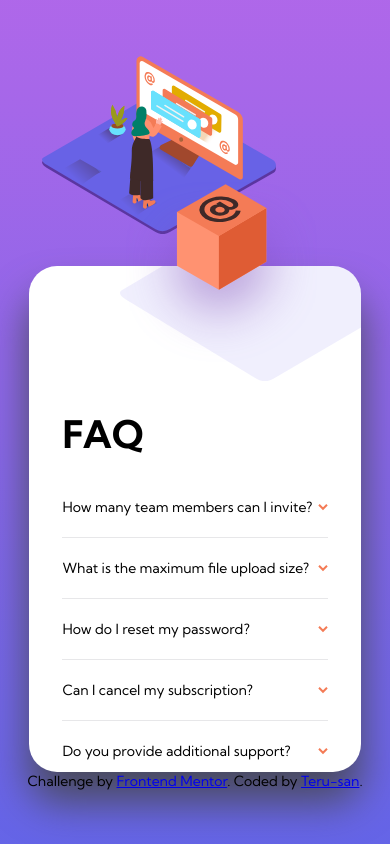
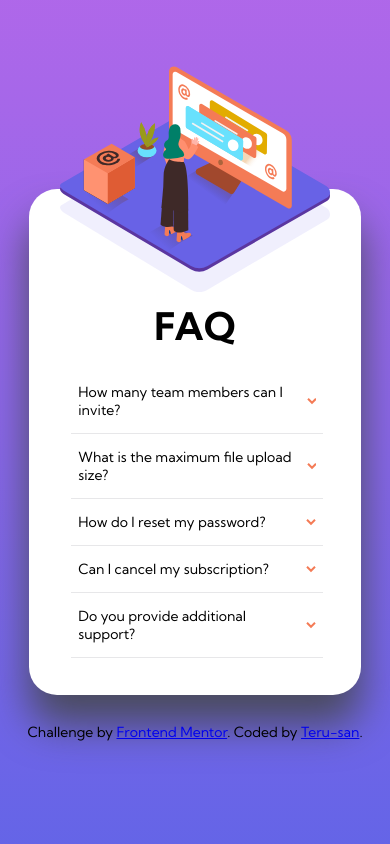
Before and after one commit to EstelleRoges/FrontendMentor-FAQ-component, a plain HTML site: page index.html in a window 390 px wide. Drawn offline with Linux system fonts and the light colour scheme.

Commit message:
design done

```diff
--- a/index.html
+++ b/index.html
@@ -20,10 +20,14 @@
     <img class="littleBox" src="images/illustration-box-desktop.svg" alt="littleBox">
     <div class="mainContent">
       <section class="illustration">
-        <img src="images/illustration-woman-online-desktop.svg" alt="">
+        <picture>
+          <source media="(min-width: 949px)" srcset="images/illustration-woman-online-desktop.svg">
+          <img src="images/illustration-woman-online-mobile.svg" alt="illustration">
+        </picture>
       </section>
       <section class="faq">
         <h1 class="title">FAQ</h1>
+        <div class="boxes">
         <div class="box">
           <details>
             <summary>
@@ -89,6 +93,7 @@
             </p>
           </details>
         </div>
+        </div>
       </section>
     </div>
 
--- a/styles.css
+++ b/styles.css
@@ -11,11 +11,11 @@
 * {
     font-family: "Kumbh Sans", sans-serif;
     font-size: 14px;
+    box-sizing: border-box;
 }
 
 body {
     margin: 0;
-    box-sizing: border-box;
     height: 100vh;
     background: linear-gradient(to bottom, var(--softViolet), var(--softBlue));
 }
@@ -37,7 +37,7 @@ main {
     background-color: white;
     background-image: url(images/bg-pattern-desktop.svg);
     background-repeat: no-repeat;
-    background-position: -40em 70%;
+    background-position: -40em 75%;
     display: flex;
     justify-content: center;
     border-radius: 2em;
@@ -48,45 +48,55 @@ main {
 
 .illustration {
     width: 50%;
-}
-
-.illustration img {
     margin-left: -5em;
 }
 
+picture {
+    display: flex;
+    justify-content: center;
+}
+
 .littleBox {
+    width: auto;
+    height: auto;
     z-index: 1;
     position: absolute;
-    bottom: 12em;
+    bottom: 13em;
     left: -6.7em;
 }
 
 .faq {
     margin: auto;
     width: 50%;
-    height: 50vh;
-    padding: 4em;
-    padding-right: 5em;
+    height: 100%;
+    padding: 4em 5em 4em 6em;
+    overflow: hidden;
+    display: flex;
+    flex-direction: column;
+    justify-content: center;
+    align-items: flex-start;
+}
+
+.boxes {
     overflow-x: hidden;
 }
 
-.faq::-webkit-scrollbar {
+.boxes::-webkit-scrollbar {
     display: none;
 }
 
 .title {
+    width: 100%;
     margin: 0.5em 0;
     font-size: 38px;
 }
 
 details {
+    width: 100%;
+    padding: 0.5em;
     transition: height 0.3s;
-    /* overflow: hidden; */
+    overflow: hidden;
     border-bottom: 1px solid var(--lightGrayishBlue);
-}
-
-details[open] {
-    height: 130px;
 }
 
 details[open] svg {
@@ -98,12 +108,12 @@ details[open] .answer {
     animation: fadeIn 0.5s ease-in-out;
 }
 
-details:not([open]) {
-    height: 60px;
+details:not([open]) .answer {
+    animation: fadeOut 0.5s ease-in-out;
 }
 
-details:not([open]) .answer {
-    animation: fadeOut 0.5s 0s ease-in-out;
+details p {
+    margin: 0;
 }
 
 details svg {
@@ -136,57 +146,98 @@ summary:hover {
     line-height: 20px;
 }
 
-@media screen and (min-width: 769px) and (max-width: 1200px) {
+.attribution {
+    margin-top: 2em;
+}
+
+@media screen and (max-width: 1200px) and (min-width: 950px) {
     .mainContent {
         width: 85%;
-        border-radius: 2em;
+        background-position: -41em 70%;
+    }
+
+    .illustration {
+        margin-left: -3.5em;
     }
 
     .littleBox {
-        bottom: 8em;
-        left: -1.5em;
+        width: 160px;
+        bottom: 14.5em;
+        left: -0.7em;
     }
 }
 
-@media screen and (max-width: 768px) {
+@media screen and (max-width: 949px) {
+    main {
+        padding-top: 3.5em;
+    }
+
+    h1 {
+        text-align: center;
+    }
+
     .mainContent {
+        background-position: 2em -1em;
+        margin-top: 10em;
         background-image: url(images/bg-pattern-mobile.svg);
-        background-repeat: no-repeat;
-        background-size: 72vw;
-        background-position: 6.5em -0.5em;
-        margin-top: 7em;
+        background-position-x: 50%;
+        background-size: 300px;
         width: 85%;
+        overflow: visible;
         display: flex;
         flex-direction: column;
         justify-content: center;
-        align-items: center;
     }
 
     .illustration {
-        z-index: 2;
-        margin-top: -15em;
+        margin-top: -135px;
+        margin-left: 0;
+        width: 100%;
+        display: flex;
+        justify-content: center;
+    }
+
+    .illustration * {
+        margin: 0;
     }
 
     .illustration img {
-        position: absolute;
-        width: 60vw;
+        width: 100%;
+        height: 100%;
     }
 
     .littleBox {
-        z-index: 3;
-        position: absolute;
-        top: 13em;
-        left: 9em;
+        display: none;
     }
 
     .faq {
-        width: 80%;
-        margin-top: 20em;
-        padding: 4em 0;
+        width: 100%;
+        max-width: 550px;
+        padding: 2em;
+        padding-top: 0.5em;
     }
 
-    details[open] {
-        height: 170px;
+    .boxes {
+        width: 100%;
+        padding: 0 0.7em 3em 1em;
+    }
+
+    h1 {
+        text-align: center;
+    }
+}
+
+@media screen and (max-width: 430px) {
+    .mainContent {
+        background-size: 270px;
+    }
+
+.illustration {
+    margin-top: -128px;
+}
+    .illustration img {
+        width: 95%;
+        height: 100%;
     }
 }
 
```
